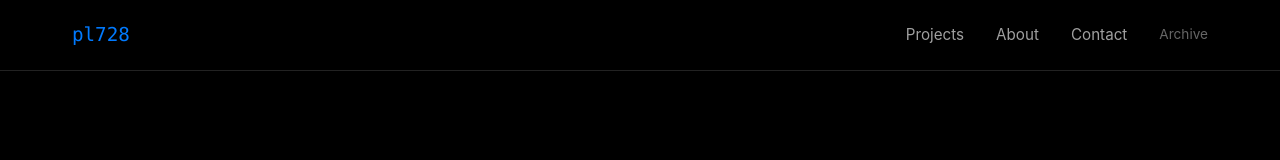
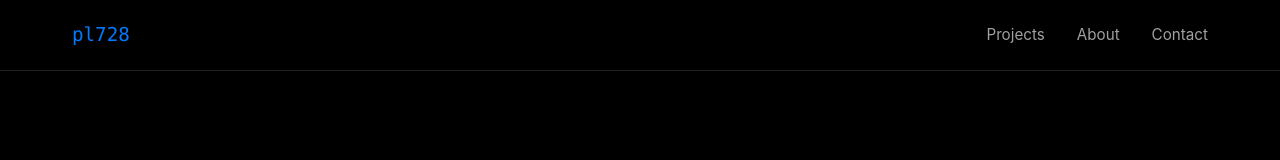
Before and after one commit to pl728/pl728.github.io, a plain HTML site: page index.html in a window 1280 px wide. Shown: the top 160 px of the page. Drawn offline with Linux system fonts and the light colour scheme; a web font is replaced by a local one.

Commit message:
chore: remove archive link from navigation menu

```diff
--- a/index.html
+++ b/index.html
@@ -21,7 +21,7 @@
                 <a href="#projects">Projects</a>
                 <a href="#about">About</a>
                 <a href="#contact">Contact</a>
-                <a href="https://pl728.github.io/pl728.github.io-2021/" class="archive-link">Archive</a>
+                <!-- <a href="https://pl728.github.io/pl728.github.io-2021/" class="archive-link">Archive</a> -->
             </div>
         </div>
     </nav>
```
